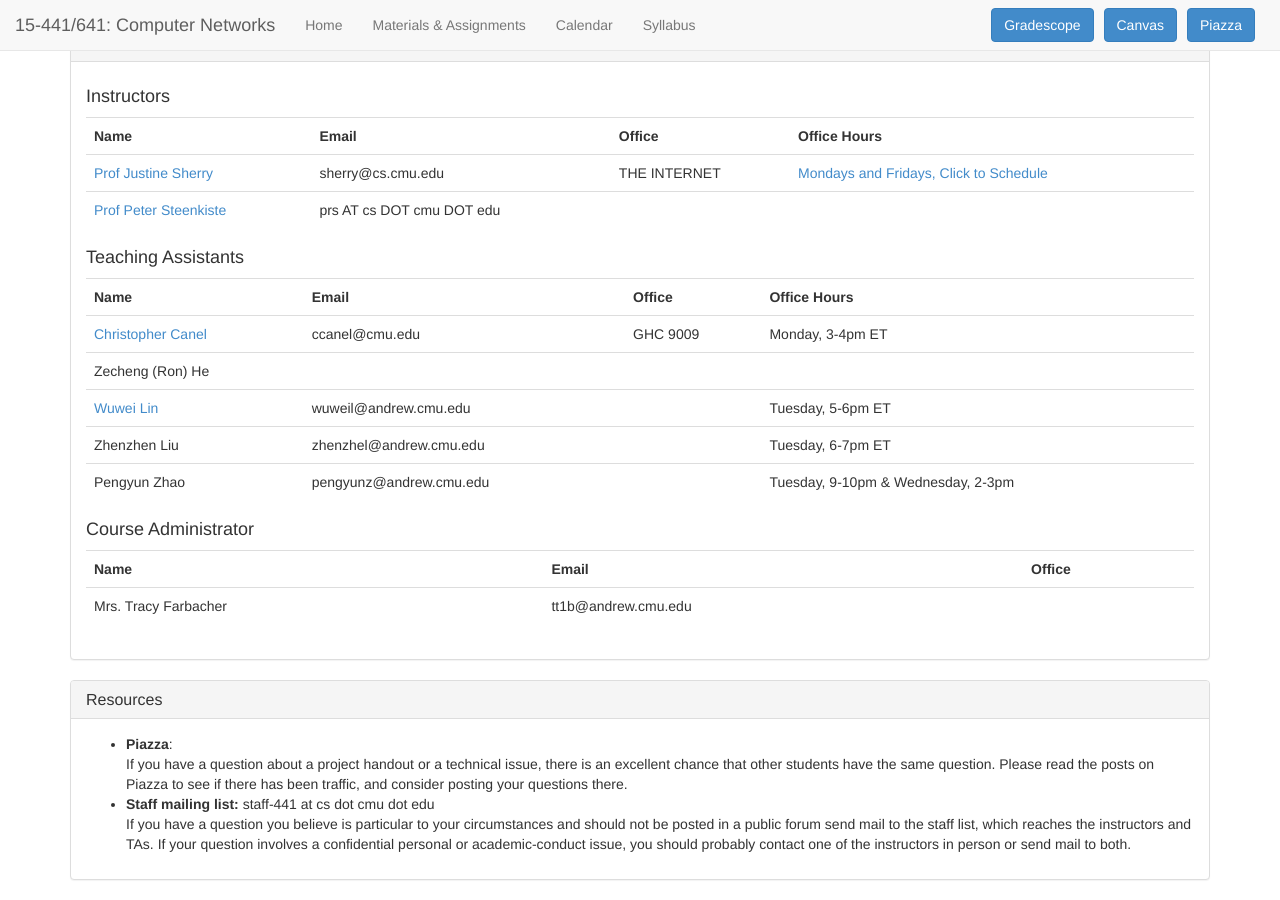
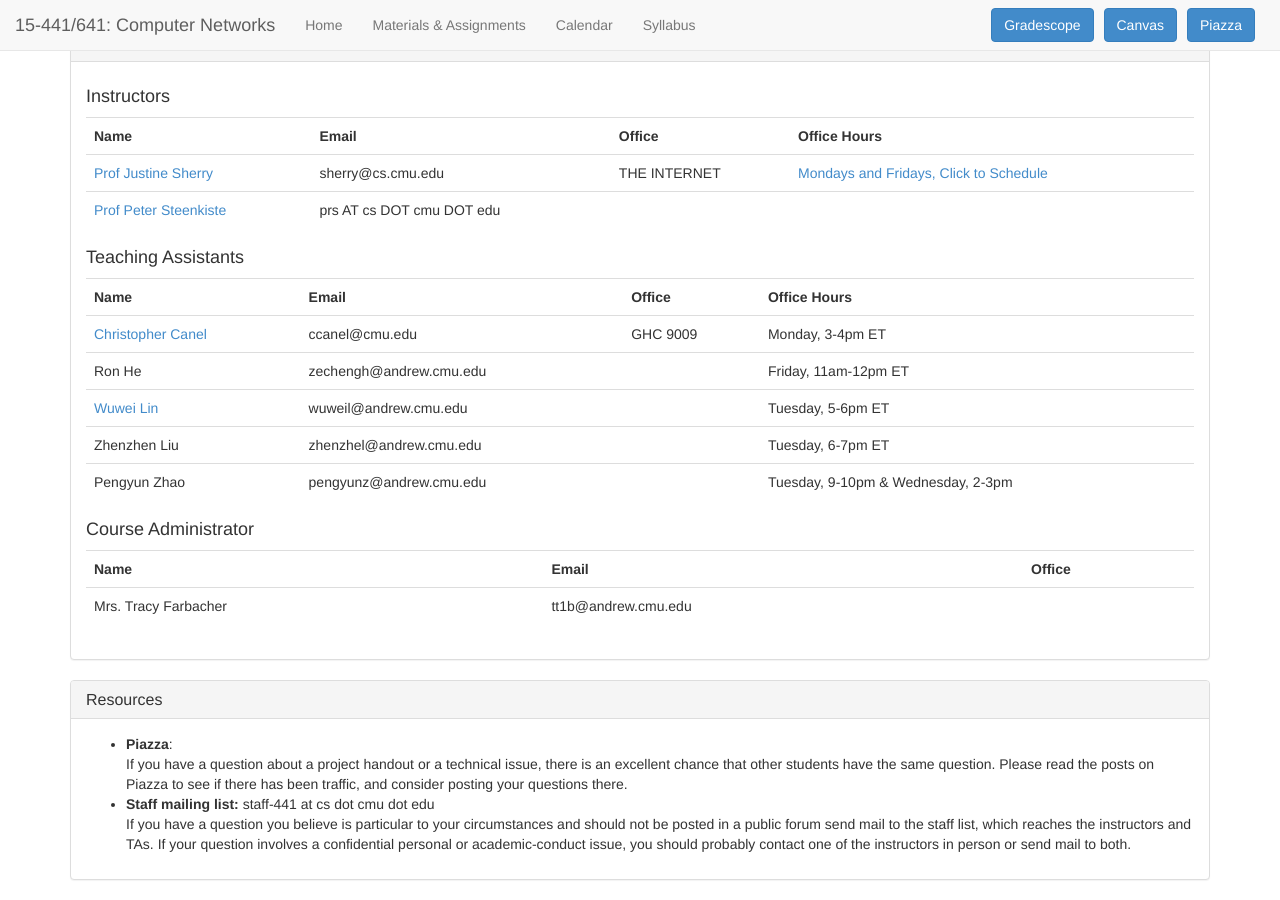
Before and after one commit to computer-networks/fa21, a Jekyll site: the page built from index.html, in a window 1280 px wide and 900 px high, scrolled down 548 px. Built offline with Jekyll 4.4.1, drawn with Linux system fonts in a browser that asks for light colours.

Commit message:
Update Ron's email and OH time

```diff
--- a/index.html
+++ b/index.html
@@ -94,10 +94,10 @@ title: 15-441/641 Fall 2020
       <td>Monday, 3-4pm ET</td>
     </tr>
     <tr>
-      <td>Zecheng (Ron) He</td>
+      <td>Ron He</td>
+      <td><span class="email">zechengh@andrew.cmu.edu</span></td>
       <td></td>
-      <td></td>
-      <td></td>
+      <td>Friday, 11am-12pm ET</td>
     </tr>
      <tr>
       <td><a href="https://wuwei.io/">Wuwei Lin</a></td>
```
